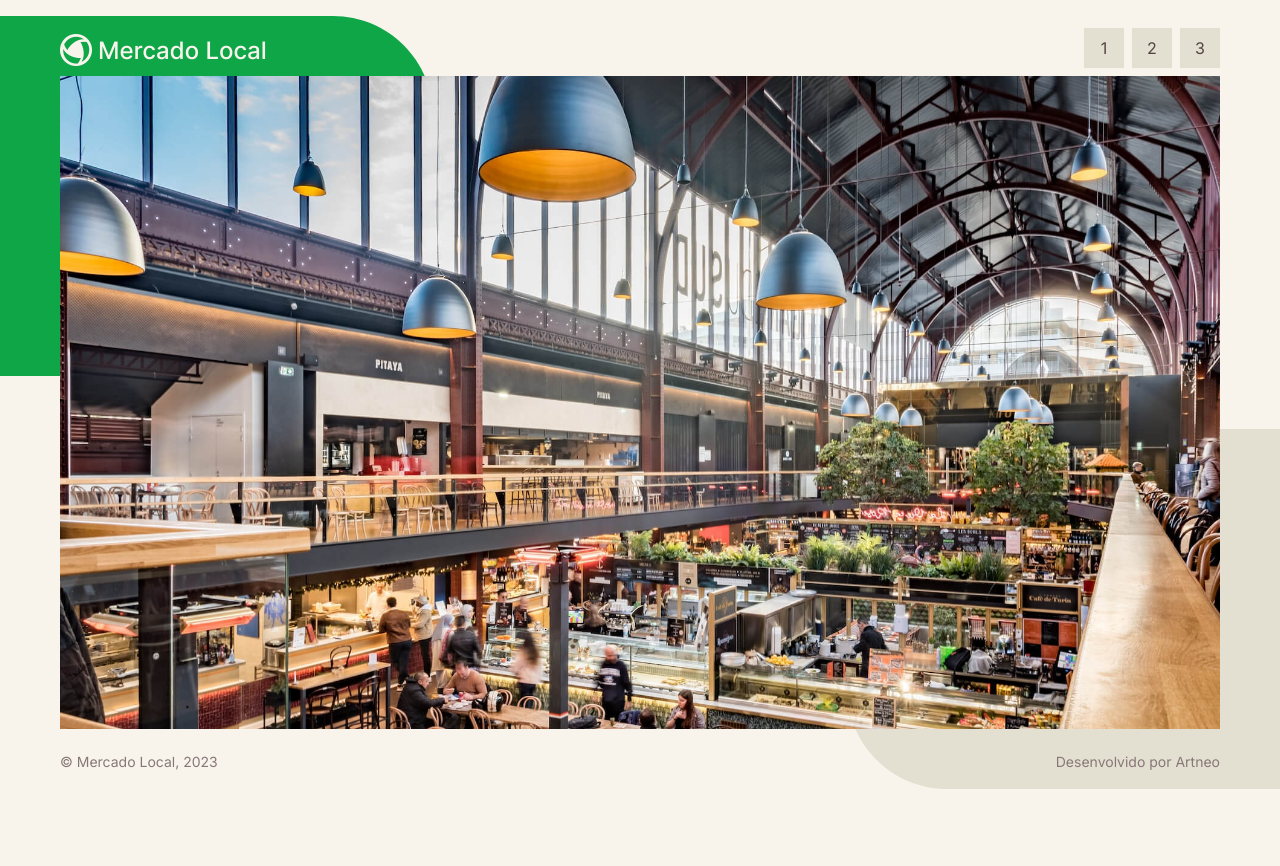
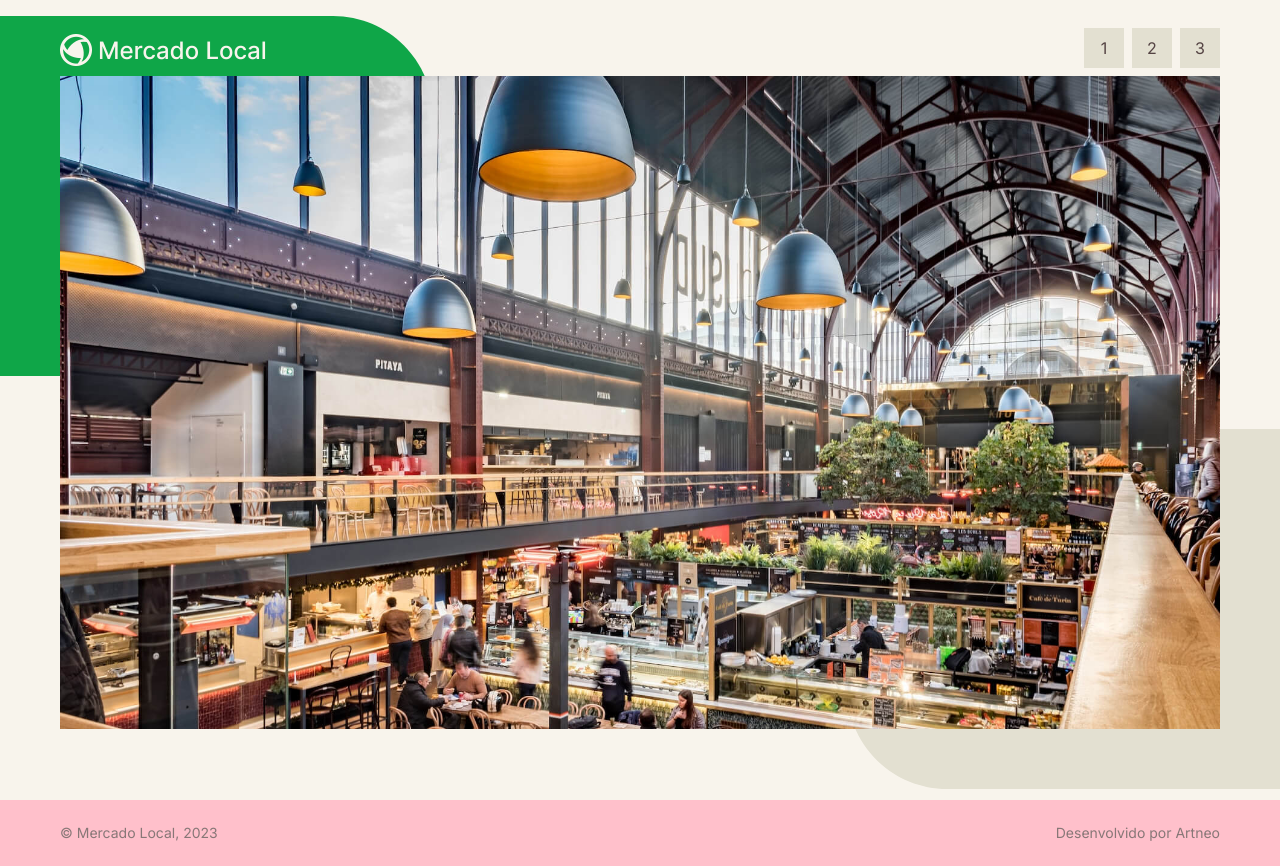
Before and after one commit to artneo7/mercadolocal, a SvelteKit app: page / in a window 1280 px wide. Before the commit the page ends 832 px from the top, so only its background shows below. Built offline with nearby package versions, Linux system fonts and the light colour scheme; a web font is replaced by a local one.

Commit message:
footer escondido

```diff
--- a/src/lib/Footer.svelte
+++ b/src/lib/Footer.svelte
@@ -6,6 +6,11 @@
 </footer>
 
 <style>
+  .footer {
+    position: relative;
+    top: 66px;
+    background-color: pink;
+  }
   .footer__container {
     display: flex;
     align-items: flex-start;
--- a/src/routes/+layout.svelte
+++ b/src/routes/+layout.svelte
@@ -6,6 +6,7 @@
   import Footer from "$lib/Footer.svelte";
 </script>
 
+<div class="app">
   <Header/>
   <main class="main">
     <div class="main__container container">
@@ -13,3 +14,15 @@
     </div>
   </main>
   <Footer/>
+</div>
+
+<style>
+  .app {
+    display: flex;
+    flex-direction: column;
+    height: 100%;
+  }
+  main {
+    margin-bottom: auto;
+  }
+</style>
```
Lines whose indentation alone changed are shown as unchanged.
